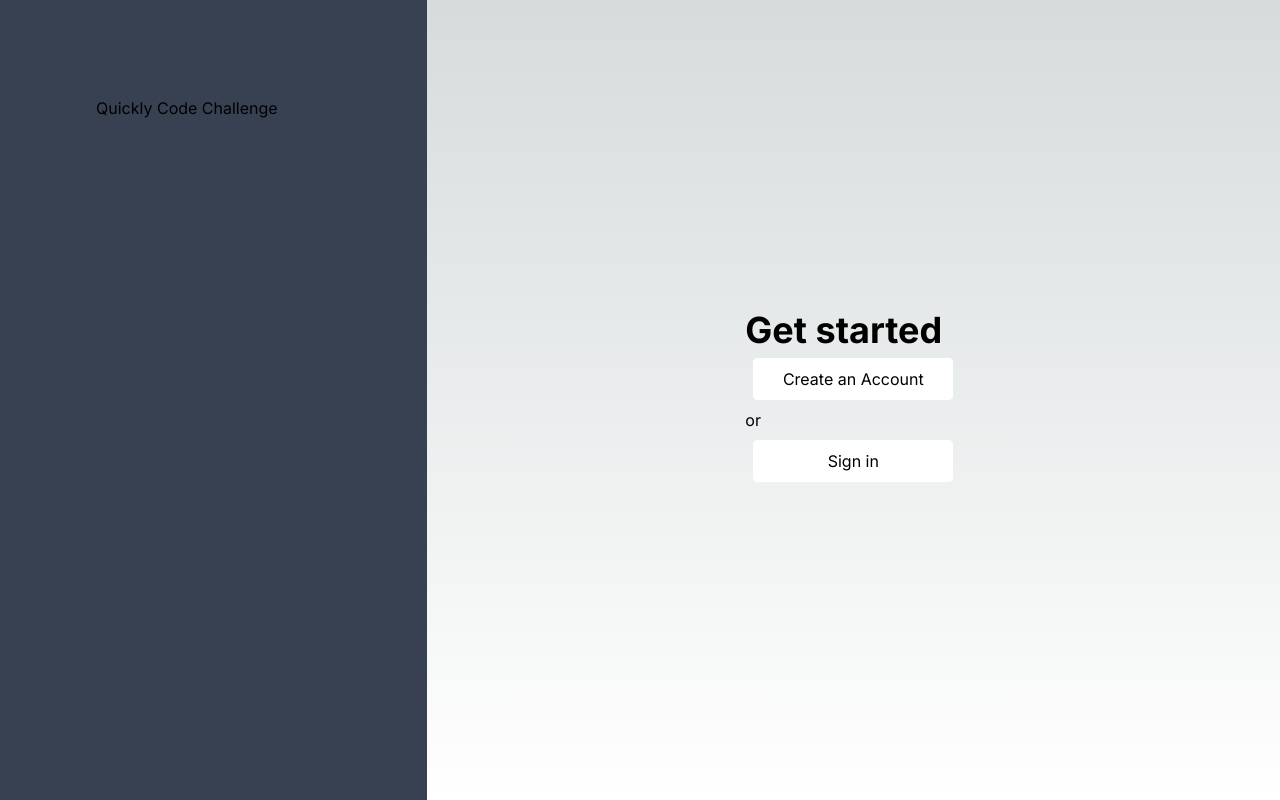
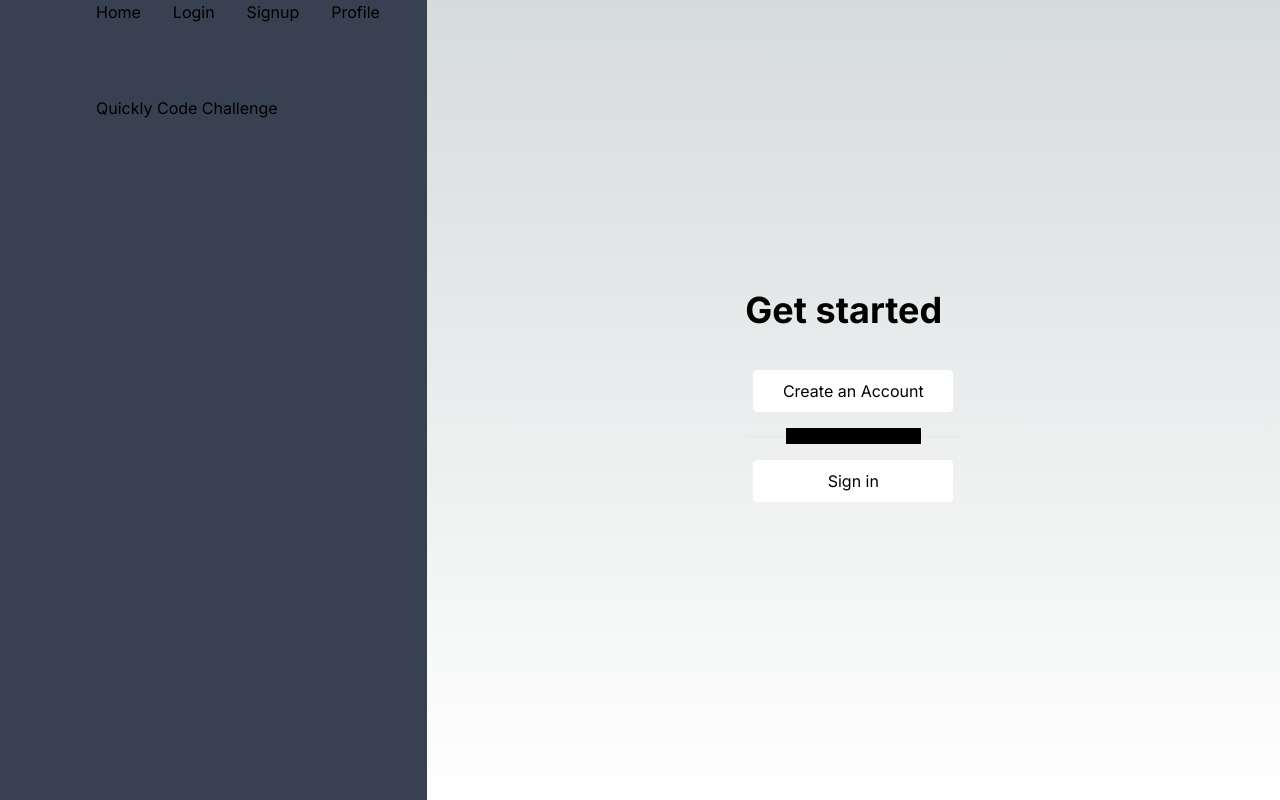
Before and after one commit to Jonas-Ross/quickly-code-challenge, a Next.js app: page / in a window 1280 px wide. Built offline with nearby package versions, Linux system fonts and the light colour scheme.

Commit message:
Basic styling / links for easier nav - Jonas

```diff
--- a/src/app/layout.tsx
+++ b/src/app/layout.tsx
@@ -1,6 +1,7 @@
 import type { Metadata } from 'next';
 import { Inter } from 'next/font/google';
 import './globals.css';
+import Link from 'next/link';
 
 const inter = Inter({ subsets: ['latin'] });
 
@@ -17,7 +18,23 @@ export default function RootLayout({
 }>) {
   return (
     <html lang="en">
-      <body className={inter.className}>{children}</body>
+      <body className={inter.className}>
+        <div className="absolute w-full">
+          <Link className="mr-8 pl-24" href={'/'}>
+            Home
+          </Link>
+          <Link className="mr-8" href={'/login'}>
+            Login
+          </Link>
+          <Link className="mr-8" href={'/signup'}>
+            Signup
+          </Link>
+          <Link className="mr-8" href={'/profile'}>
+            Profile
+          </Link>
+        </div>
+        {children}
+      </body>
     </html>
   );
 }
--- a/src/app/page.tsx
+++ b/src/app/page.tsx
@@ -8,10 +8,17 @@ export default function Home() {
       </div>
       <div className="flex items-center justify-center p-20 md:w-2/3 md:p-0">
         <div>
-          <h1 className="text-4xl font-bold">Get started</h1>
+          <h1 className="mb-10 text-4xl font-bold">Get started</h1>
           <div>
             <NavButton href="/signup" label={'Create an Account'} />
-            <div>or</div>
+            <div className="relative py-2">
+              <div className="absolute inset-0 flex items-center">
+                <span className="w-full border-t"></span>
+              </div>
+              <div className="relative flex justify-center text-xs uppercase">
+                <span className="bg-black px-2">Or continue with</span>
+              </div>
+            </div>
             <NavButton href="/login" label={'Sign in'} />
           </div>
         </div>
--- a/src/app/signup/page.tsx
+++ b/src/app/signup/page.tsx
@@ -4,8 +4,10 @@ export default function Signup() {
   return (
     <main className="flex min-h-screen flex-col items-center justify-between pt-10">
       <div>
-        <h1 className="text-4xl font-bold">Signup</h1>
-        <SignupForm />
+        <div className="mt-12 rounded-md border border-white p-20">
+          <h1 className="text-4xl font-bold">Signup</h1>
+          <SignupForm />
+        </div>
       </div>
     </main>
   );
--- a/src/app/ui/signup-form.tsx
+++ b/src/app/ui/signup-form.tsx
@@ -125,7 +125,7 @@ export default function SignupForm() {
           type={'text'}
           fieldName={'company_expected_activity'}
         />
-        <button className="mt-10" type="submit">
+        <button className="mt-10 rounded bg-blue-500 px-4 py-2" type="submit">
           Submit
         </button>
         {state?.message && <p className="text-red-600">{state.message}</p>}
```
